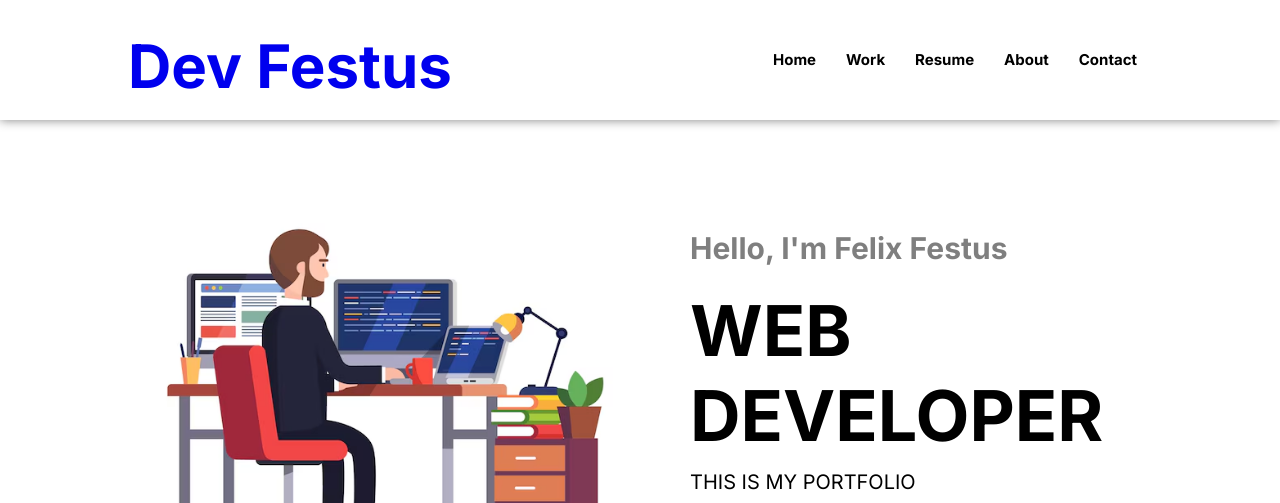
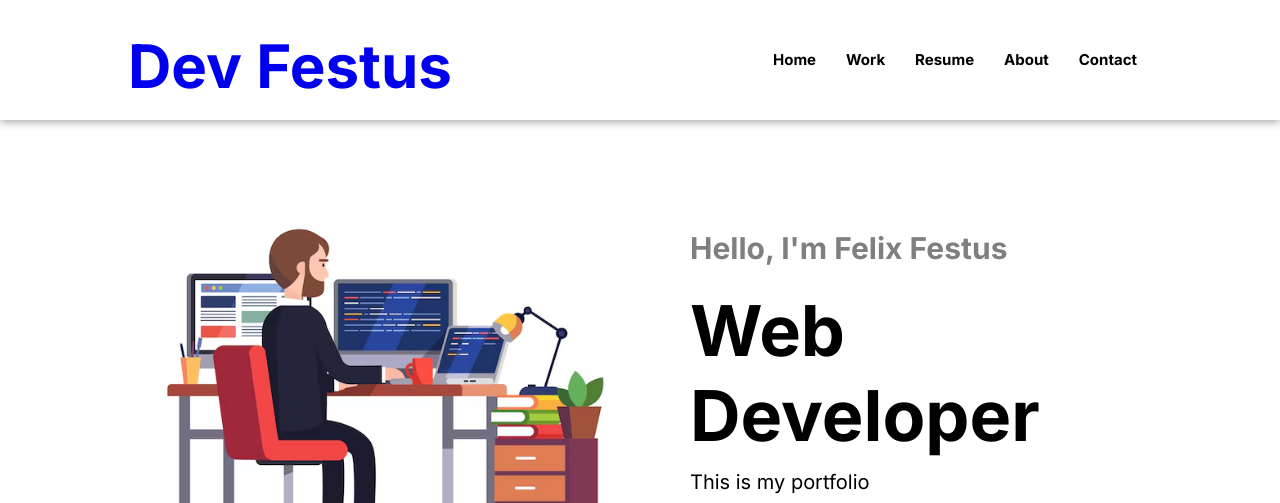
Before and after one commit to FelixFestus/Felix-Portfolio, a plain HTML site: page index.html in a window 1280 px wide. Shown: the top 503 px of the page. Drawn offline with Linux system fonts and the light colour scheme.

Commit message:
third commit

```diff
--- a/index.html
+++ b/index.html
@@ -33,8 +33,8 @@
 
             <div class="hello">
                 <h6>Hello, I'm Felix Festus</h6><br>
-                 <h2>WEB DEVELOPER</h2><br>
-                <p>THIS IS MY PORTFOLIO</p><br>
+                 <h2>Web Developer</h2><br>
+                <p>This is my portfolio</p><br>
                 <div class="hello-soc">
                     <ul class="handles">
                         <li><a href=""><i class="fa-brands fa-x-twitter"></i></a></li>
```
